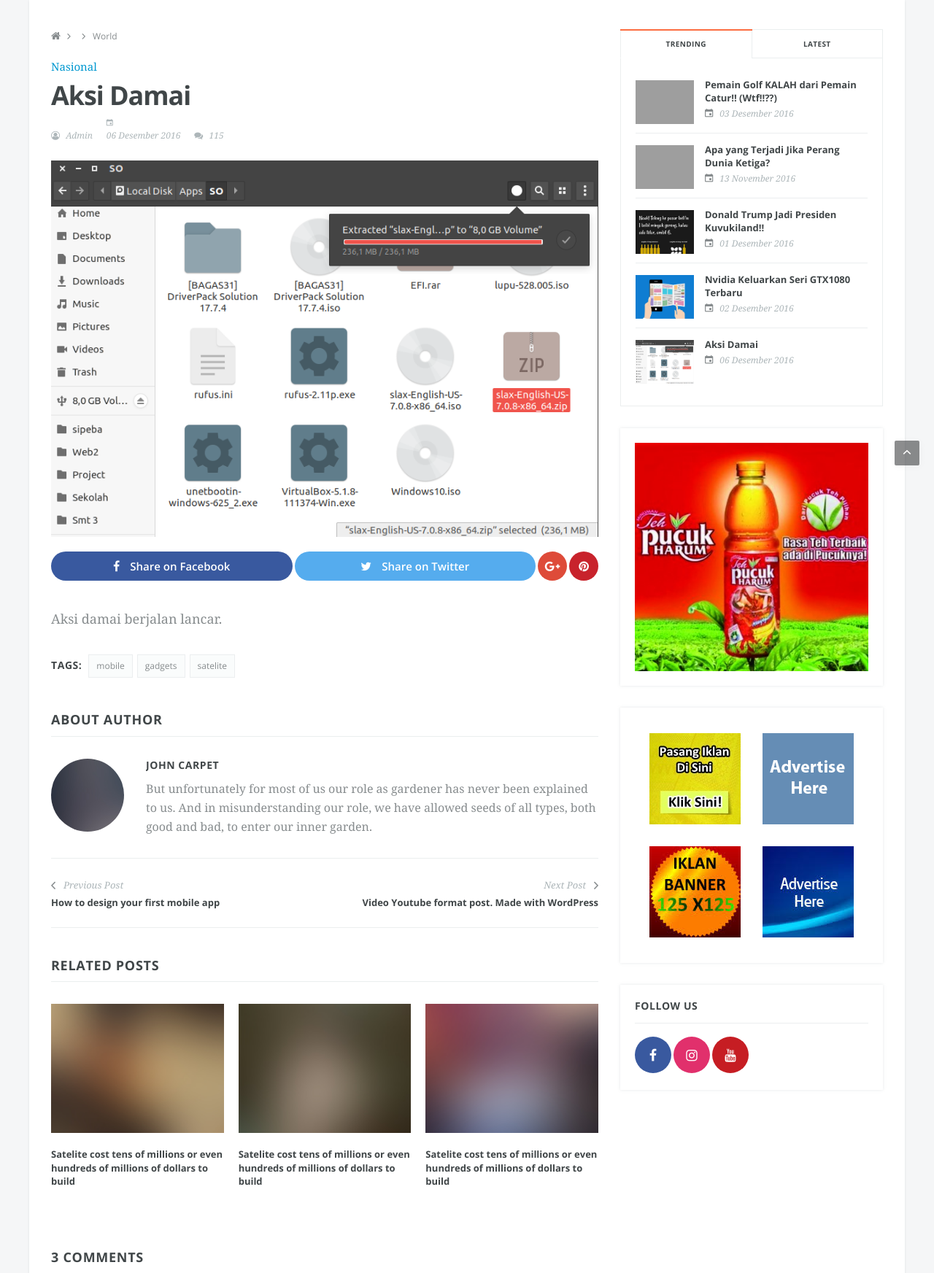
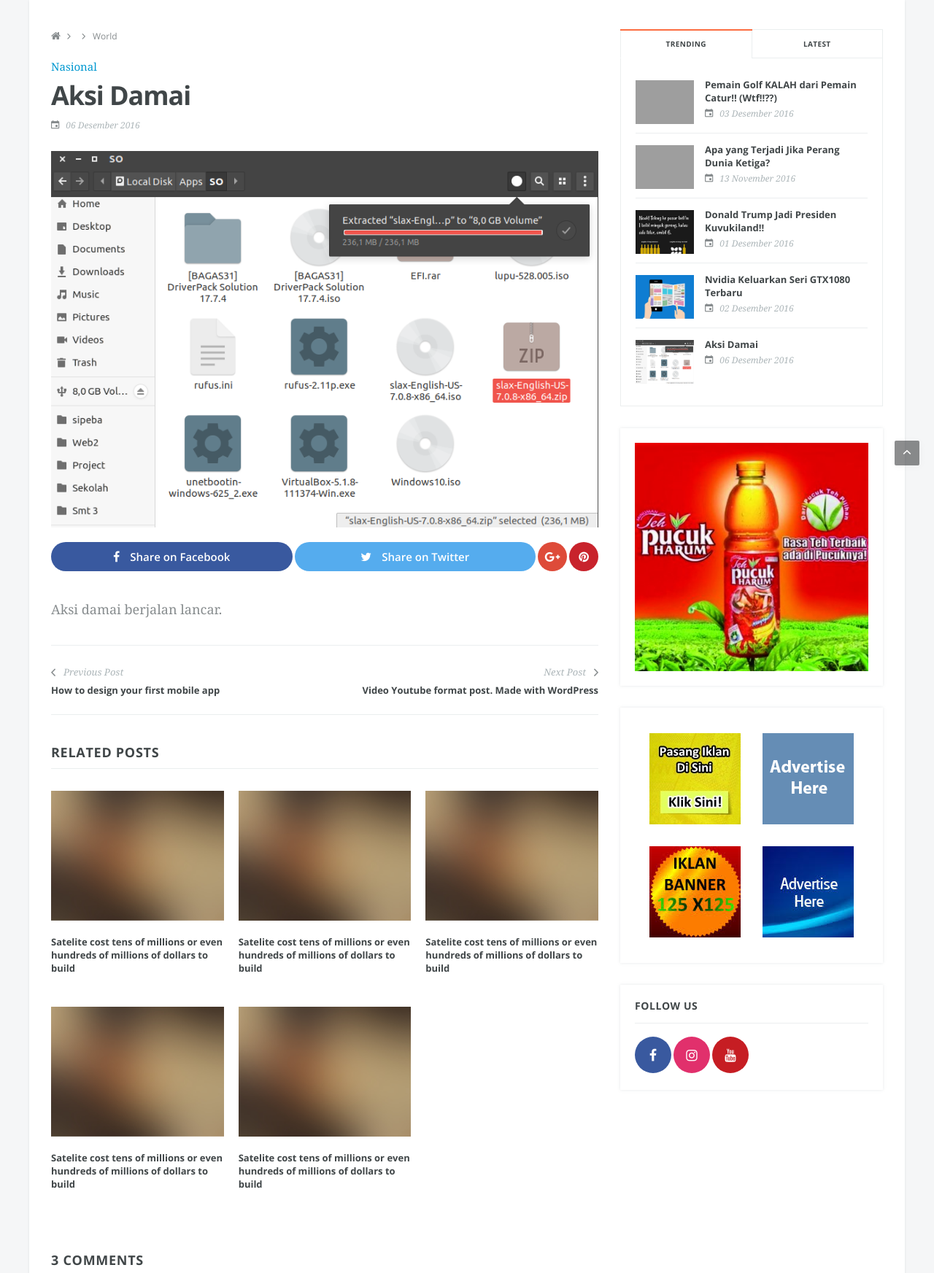
Before and after one commit to argifatur/kaltimnow, a Laravel app: page /berita/Aksi-Damai in a window 1280 px wide. Shown: the part 196-1941 px from the top of the page at 73% size. Run offline with Laravel 8, Linux system fonts and the light colour scheme; data comes from the database, SQL or seed files in the repository; settings files or empty folders that the repository lacks are supplied; some libraries are stand-ins or nearby versions; grey boxes are pictures that could not be loaded.

Commit message:
fix again

```diff
--- a/resources/views/berita.blade.php
+++ b/resources/views/berita.blade.php
@@ -32,18 +32,9 @@
 						{{ $berita->judul }}
 					</h1>
 
-					<ul class="entry__meta">
-						<li class="entry__meta-author">
-							<i class="ui-author"></i>
-							<a href="#">Admin</a>
-						</li>
+					<ul class="entry__meta"><i class="ui-date"></i>
 						<li class="entry__meta-date">
-							<i class="ui-date"></i>
-			<?php  $controller->tanggal($berita->created_at);  ?>
-						</li>
-						<li class="entry__meta-comments">
-							<i class="ui-comments"></i>
-							<a href="#">115</a>
+							<?php $controller->tanggal($berita->created_at); ?>
 						</li>
 					</ul>
 				</div>
@@ -53,7 +44,7 @@
 					<div id="owl-single-post-gallery" class="owl-carousel owl-theme owl-carousel--dots-inside">
 						<article class="entry">
 							<div class="thumb-bg-holder">
-								<img src="public/img/{{ $berita->foto }}" data-src="public/img/{{ $berita->foto }}" alt="" class="owl-lazy">
+								<img src="{{ asset ('public/img')}}/{{ $berita->foto }}" data-src="{{ asset ('public/img')}}/{{ $berita->foto }}" alt="" >
 							</div>
 						</article>
 					</div>
@@ -81,44 +72,8 @@
 
 				<div class="entry__article">
 					<p>{!! $berita->isi !!}</p>
-
-
-          <!-- tags -->
-          <div class="entry__tags">
-          	<span class="entry__tags-label">Tags:</span>
-          	<a href="#" rel="tag">mobile</a><a href="#" rel="tag">gadgets</a><a href="#" rel="tag">satelite</a>
-          </div> <!-- end tags -->
-
 				</div> <!-- end entry article -->
 
-      <!-- Newsletter -->
-<!--           <div class="widget widget_mc4wp_form_widget">
-            <h4 class="widget-title">Get the amazing news right in your inbox</h4>
-            <form class="mc4wp-form" method="post">
-              <div class="mc4wp-form-fields">
-                <p>
-                  <input type="email" name="EMAIL" placeholder="Your email" required="">
-                </p>
-                <p>
-                  <input type="submit" class="btn btn-lg btn-color" value="Subscribe">
-                </p>
-              </div>
-            </form>
-          </div>
-      -->
-      <!-- Author -->
-      <div class="title-wrap mt-40">
-      	<h5 class="uppercase">about author</h5>
-      </div>
-      <div class="entry-author clearfix">
-      	<img alt="" src="img/blog/author_large.jpg" class="avatar">
-      	<div class="entry-author__info">
-      		<h6 class="entry-author__name">
-      			<a href="#">John Carpet</a>
-      		</h6>
-      		<p class="mb-0">But unfortunately for most of us our role as gardener has never been explained to us. And in misunderstanding our role, we have allowed seeds of all types, both good and bad, to enter our inner garden.</p>
-      	</div>
-      </div>
 
 				<!-- Prev / Next Post -->
 				<nav class="entry-navigation">
@@ -145,7 +100,9 @@
 					<div class="title-wrap mt-40">
 						<h5 class="uppercase">Related Posts</h5>
 					</div>
+
 					<div class="row row-20">
+						@foreach ($beritaBaru as $berita)
 						<div class="col-md-4">
 							<article class="entry">
 								<div class="entry__img-holder">
@@ -165,45 +122,9 @@
 								</div>
 							</article>
 						</div>
-      		<div class="col-md-4">
-      			<article class="entry">
-      				<div class="entry__img-holder">
-      					<a href="single-post.html">
-      						<div class="thumb-container thumb-75">
-      							<img data-src="img/blog/carousel_img_2.jpg" src="img/blog/carousel_img_2.jpg" class="entry__img lazyload" alt="">
-      						</div>
-      					</a>
+						@endforeach
 					</div>
 
-      				<div class="entry__body">
-      					<div class="entry__header">
-      						<h2 class="entry__title entry__title--sm">
-      							<a href="single-post.html">Satelite cost tens of millions or even hundreds of millions of dollars to build</a>
-      						</h2>
-      					</div>
-      				</div>
-      			</article>
-      		</div>
-      		<div class="col-md-4">
-      			<article class="entry">
-      				<div class="entry__img-holder">
-      					<a href="single-post.html">
-      						<div class="thumb-container thumb-75">
-      							<img data-src="img/blog/carousel_img_3.jpg" src="img/blog/carousel_img_3.jpg" class="entry__img lazyload" alt="">
-      						</div>
-      					</a>
-      				</div>
-
-      				<div class="entry__body">
-      					<div class="entry__header">
-      						<h2 class="entry__title entry__title--sm">
-      							<a href="single-post.html">Satelite cost tens of millions or even hundreds of millions of dollars to build</a>
-      						</h2>
-      					</div>
-      				</div>
-      			</article>
-      		</div>
-      	</div>
 				</div> <!-- end related posts -->
 
 			</article> <!-- end gallery post -->
@@ -267,9 +188,6 @@
 			</div> <!-- end comment form -->
 
 		</div> <!-- end col -->
-
-
-
 		<!-- Sidebar -->
 		@include('layouts.sidebar')
 		<!-- end sidebar -->
@@ -277,11 +195,4 @@
 	</div> <!-- end content -->
 </div> <!-- end main container -->
 
-
-</div>
-</div>
-</div>
-</div>
-</div> <!-- end container -->
-<!-- end -->
 @endsection
--- a/resources/views/layouts/sidebar.blade.php
+++ b/resources/views/layouts/sidebar.blade.php
@@ -25,7 +25,7 @@
 								<div class="post-list-small__img-holder">
 									<div class="thumb-container thumb-75">
 										<a href="berita/{{ $berita->path }}">
-											<img data-src="public/img/{{ $berita->foto }}" src="public/img/{{ $berita->foto }}" alt="" class=" lazyload">
+											<img data-src="{{ asset ('public/img')}}/{{ $berita->foto }}" src="{{ asset ('public/img')}}/{{ $berita->foto }}" alt="" class=" lazyload">
 										</a>
 									</div>
 								</div>
--- a/resources/views/layouts/template.blade.php
+++ b/resources/views/layouts/template.blade.php
@@ -164,11 +164,11 @@
 
       	<!-- Socials -->
       	<div class="nav__right-item socials nav__socials d-none d-lg-flex">
-      		<a class="social social-facebook social--nobase" href="#" title="facebook" target="_blank" aria-label="facebook">
+      		<a class="social social-facebook social--nobase" href="https://www.facebook.com/dialog/share?app_id=5303202981&display=popup&href=https%3A%2F%2Futamaweb.com%2Fcontact-us%2F&redirect_uri=https%3A%2F%2Fstatic.addtoany.com%2Fmenu%2Fthanks.html%23url%3Dhttps%3A%2F%2Futamaweb.com%2Fcontact-us%2F&quote=" title="facebook" target="_blank" aria-label="facebook">
       			<i class="ui-facebook"></i>
       		</a>
 
-      		<a class="social social-instagram social--nobase" href="#" title="instagasdram" target="_blank" aria-label="instagram">
+      		<a class="social social-instagram social--nobase" href="https://www.instagram.com/utamaweb/" title="instagasdram" target="_blank" aria-label="instagram">
       			<i class="ui-instagram"></i>
       		</a>
 
@@ -215,7 +215,7 @@
 			<div class="text-center banner" >
 				<a href="#">
 					@foreach($banner as $banner)
-						<img src="public/img/{{ $banner->foto }}" alt="banner">
+						<img src="{{ asset ('public/img')}}/{{ $banner->foto }}" alt="banner">
 					@endforeach
 
 
```
Lines whose indentation alone changed are shown as unchanged.
